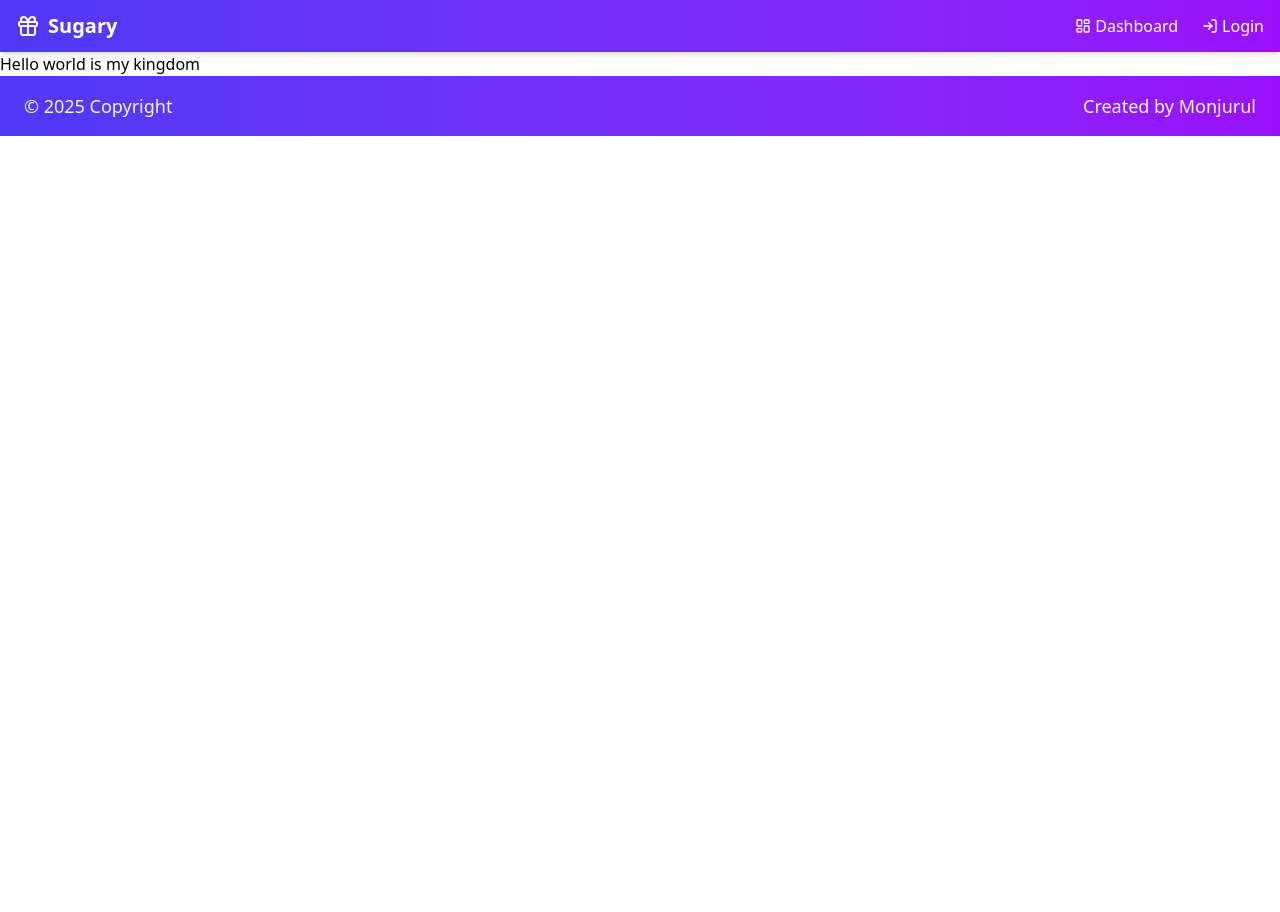
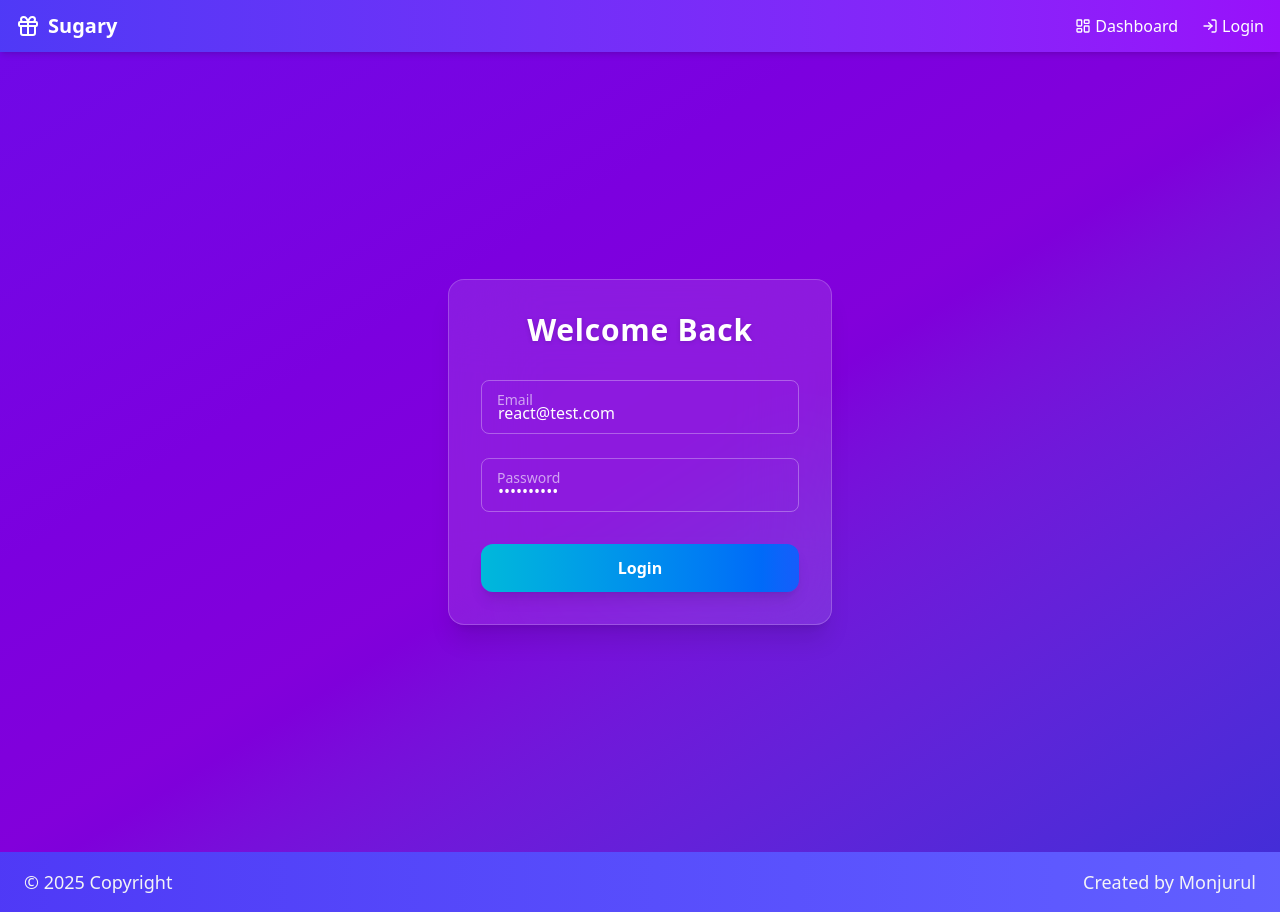
Before and after one commit to Monjurul-190629/sugary-react-recruitment, a React (Vite) app: page / in a window 1280 px wide. Before the commit the page ends 800 px from the top, so only its background shows below. Built offline with nearby package versions, Linux system fonts and the light colour scheme.

Commit message:
something are changed

```diff
--- a/src/Component/Shared/Footer.jsx
+++ b/src/Component/Shared/Footer.jsx
@@ -2,7 +2,7 @@ const Footer = () => {
     const year = new Date().getFullYear();
 
     return (
-        <footer className="w-full bg-gradient-to-r from-indigo-600 to-purple-600 py-4 px-6 flex flex-col text-lg sm:flex-row justify-between items-center  text-gray-100 bg">
+        <footer className="w-full bg-gradient-to-r from-indigo-600 to-indigo-500 py-4 px-6 flex flex-col text-lg sm:flex-row justify-between items-center  text-gray-100 bg">
             <div>© {year} Copyright</div>
             <div className="mt-2 sm:mt-0 ">Created by <span className="font-medium">Monjurul</span></div>
         </footer>
--- a/src/Component/Shared/Navbar.jsx
+++ b/src/Component/Shared/Navbar.jsx
@@ -54,7 +54,7 @@ const Navbar = () => {
                                 </button>
                             </div>
                         ) : (
-                            <Link to="/Login" className="flex items-center gap-1 hover:text-yellow-300 transition">
+                            <Link to="/" className="flex items-center gap-1 hover:text-yellow-300 transition">
                                 <LogIn className="w-4 h-4" />
                                 Login
                             </Link>
@@ -72,7 +72,7 @@ const Navbar = () => {
 
             {/* Mobile Menu */}
             {menuOpen && (
-                <div className="md:hidden bg-white px-4 pb-4 space-y-3 text-gray-800 font-medium">
+                <div className="md:hidden bg-gradient-to-r from-indigo-600 to-purple-600 py-6 px-10 space-y-3 text-white font-medium">
                     <Link to="/dashboard" className="flex items-center gap-2 hover:text-indigo-600 transition">
                         <LayoutDashboard className="w-4 h-4" />
                         Dashboard
@@ -97,7 +97,7 @@ const Navbar = () => {
                                 </button>
                             </>
                         ) : (
-                            <Link to="/Login" className="flex items-center gap-1 hover:text-indigo-600 transition">
+                            <Link to="/" className="flex items-center gap-1 hover:text-indigo-600 transition">
                                 <LogIn className="w-4 h-4" />
                                 Login
                             </Link>
--- a/src/Routes/PrifvateRoute.jsx
+++ b/src/Routes/PrifvateRoute.jsx
@@ -4,7 +4,7 @@ import { useAppSelector } from '../hookes/reduxHooks';
 const PrivateRoute = ({ children }) => {
     const user = useAppSelector((state) => state.auth.user);
     const token = useAppSelector((state) => state.auth.token);
-    return (token && user) ? children : <Navigate to="/Login" />;
+    return (token && user) ? children : <Navigate to="/" />;
 };
 
 export default PrivateRoute;
--- a/src/pages/LoginPage.jsx
+++ b/src/pages/LoginPage.jsx
@@ -36,7 +36,7 @@ const Login = () => {
     };
 
     return (
-        <div className="min-h-screen flex items-center justify-center bg-gradient-to-br from-violet-600 via-purple-800 to-indigo-800   px-4">
+        <div className="min-h-screen px-10 md:py-32 flex items-center justify-center bg-gradient-to-br from-violet-700 via-purple-700 to-indigo-700 ">
             <form
                 onSubmit={handleSubmit}
                 className="relative bg-white/10 backdrop-blur-2xl text-white rounded-2xl p-8 shadow-xl w-full max-w-sm border border-white/20"
```
Also changed, not shown: src/Routes/router.jsx (+1 -6 lines), 1 other file (tests, documents, lock files or other folders).
